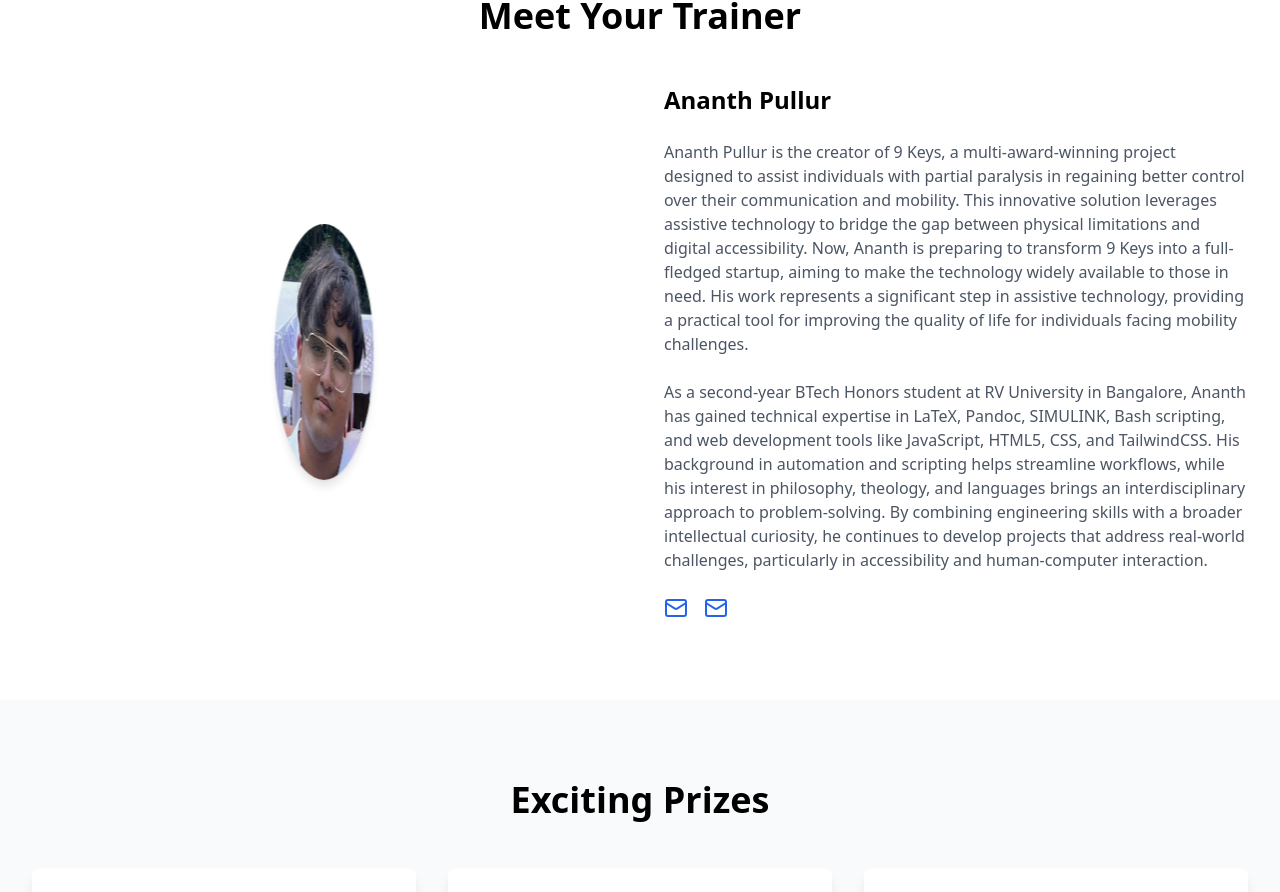
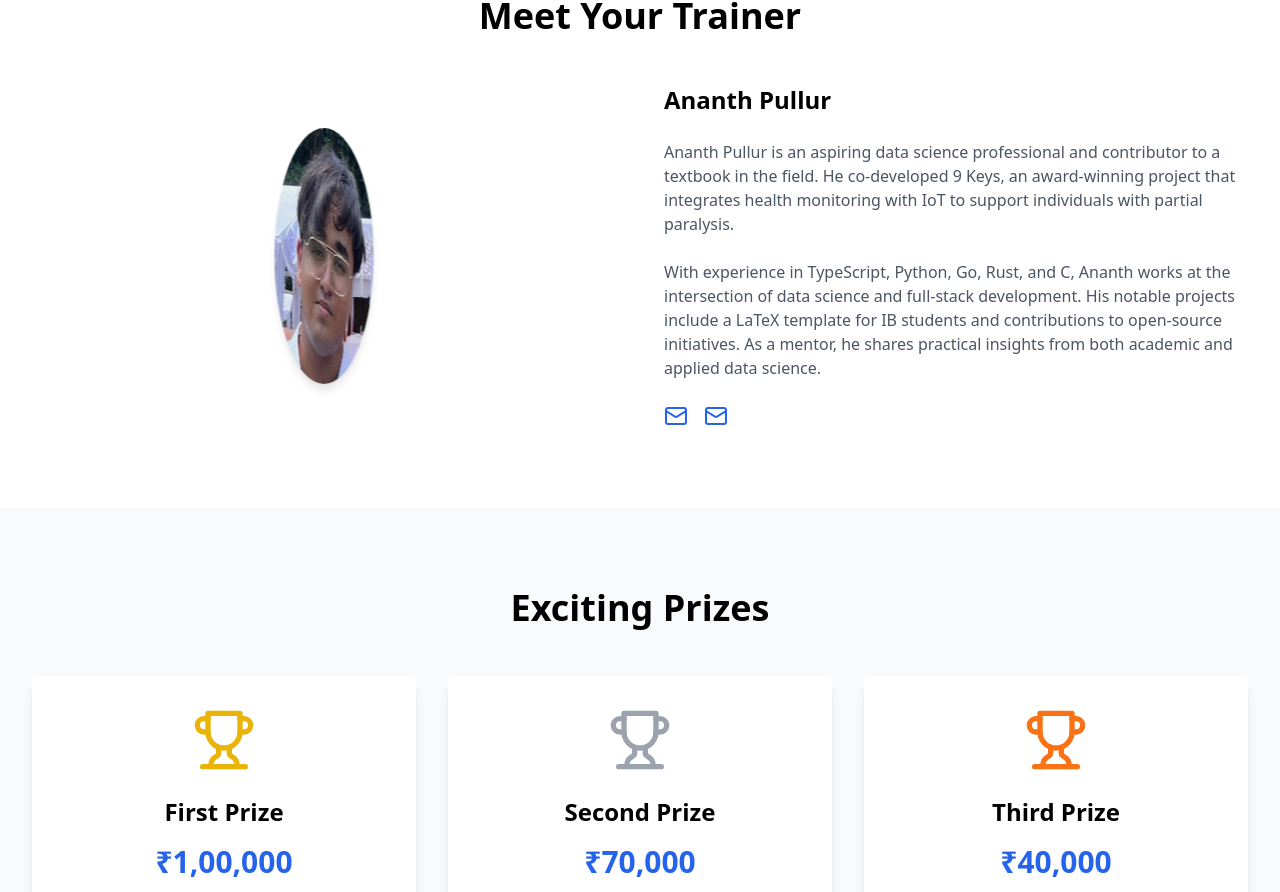
Before and after one commit to bruhat15/IndaspRudra, a React (Vite) app: page / in a window 1280 px wide. Shown: the part 1416-2308 px from the top of the page. Built offline with nearby package versions, Linux system fonts and the light colour scheme.

Commit message:
Update App.tsx

```diff
--- a/src/App.tsx
+++ b/src/App.tsx
@@ -342,21 +342,15 @@ function App() {
               <div className="space-y-6">
                 <h3 className="text-2xl font-semibold">Ananth Pullur</h3>
                 <p className="text-gray-600">
-                  Ananth Pullur is the creator of 9 Keys, a multi-award-winning project designed to
-                  assist individuals with partial paralysis in regaining better control over their
-                  communication and mobility. This innovative solution leverages assistive technology
-                  to bridge the gap between physical limitations and digital accessibility. Now, Ananth
-                  is preparing to transform 9 Keys into a full-fledged startup, aiming to make the technology
-                  widely available to those in need. His work represents a significant step in assistive technology,
-                  providing a practical tool for improving the quality of life for individuals facing mobility challenges.
+                  Ananth Pullur is an aspiring data science professional and contributor to a textbook in the field.
+                  He co-developed 9 Keys, an award-winning project that integrates health monitoring with IoT to
+                  support individuals with partial paralysis.
                 </p>
                 <p className="text-gray-600">
-                  As a second-year BTech Honors student at RV University in Bangalore, Ananth has gained technical expertise
-                  in LaTeX, Pandoc, SIMULINK, Bash scripting, and web development tools like JavaScript, HTML5, CSS, and TailwindCSS.
-                  His background in automation and scripting helps streamline workflows, while his interest in philosophy, theology,
-                  and languages brings an interdisciplinary approach to problem-solving. By combining engineering skills with a broader
-                  intellectual curiosity, he continues to develop projects that address real-world challenges, particularly in accessibility
-                  and human-computer interaction.
+                  With experience in TypeScript, Python, Go, Rust, and C, Ananth works at the intersection of data
+                  science and full-stack development. His notable projects include a LaTeX template for IB students and
+                  contributions to open-source initiatives. As a mentor, he shares practical insights from both academic
+                  and applied data science.
                 </p>
                 <div className="flex space-x-4">
                   <a
```
